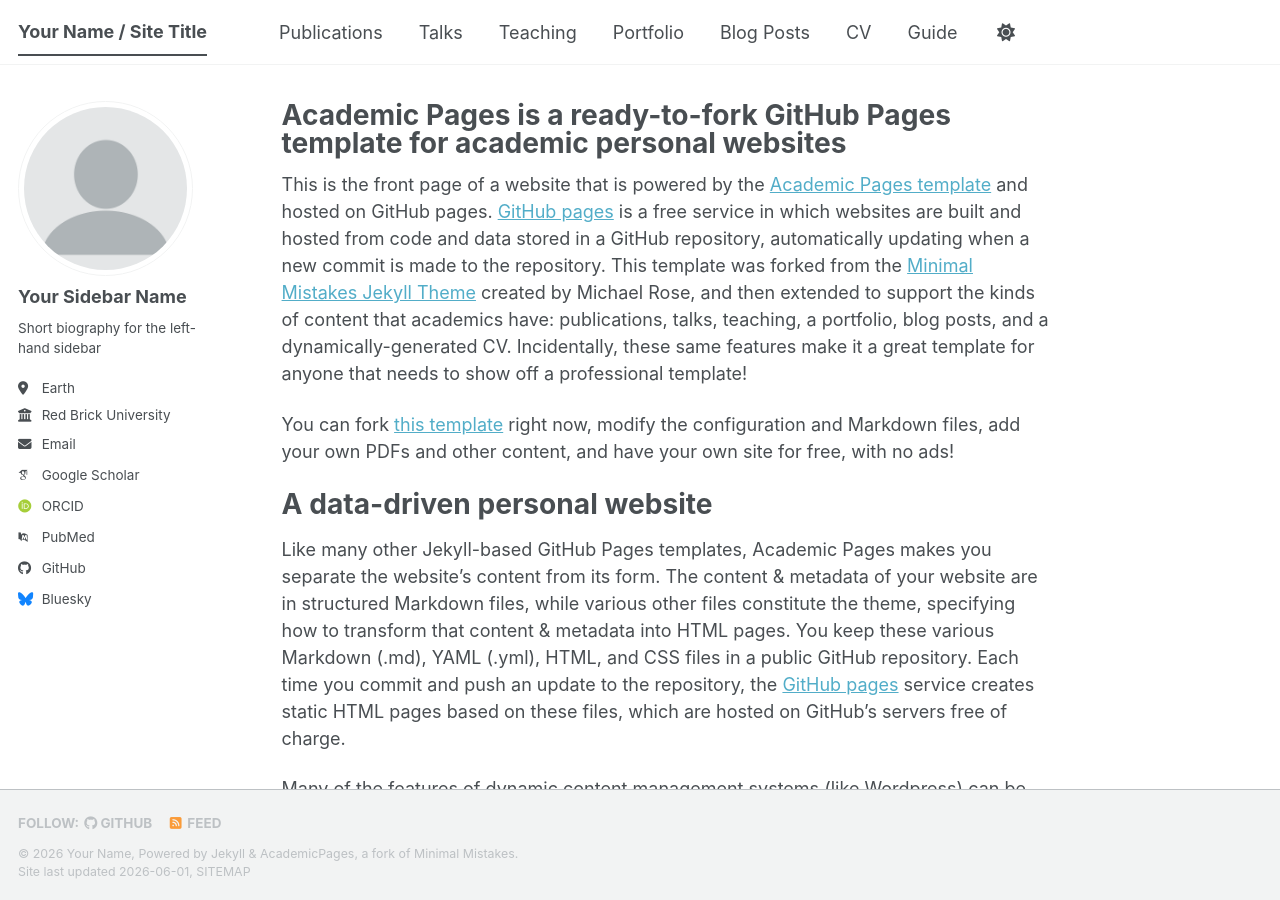
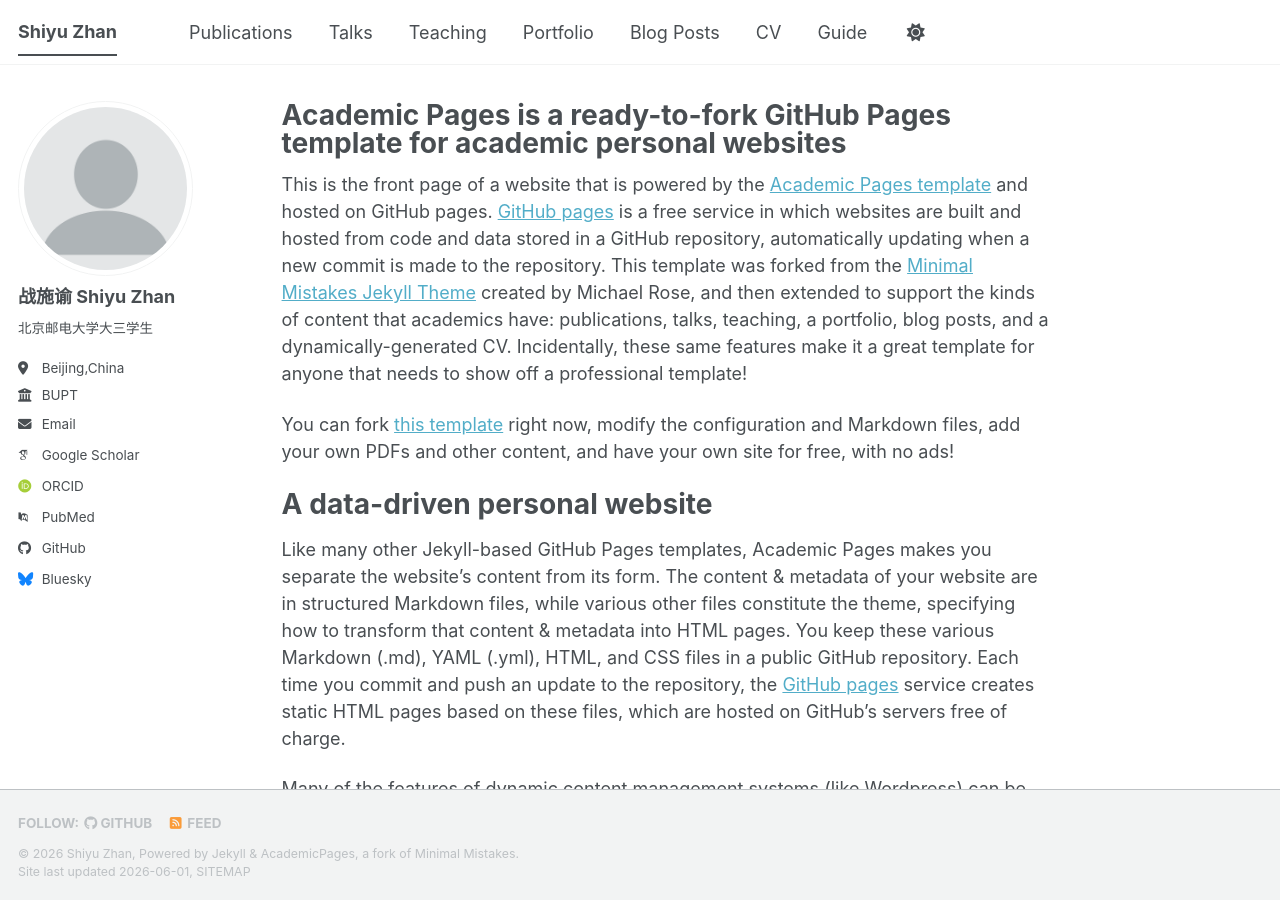
Before and after one commit to zhanshiyu2004/zhanshiyu2004.github.io, a Jekyll site: the page built from _pages/about.md, in a window 1280 px wide and 900 px high. Built offline with Jekyll 4.4.1, drawn with Linux system fonts in a browser that asks for light colours; some web fonts are replaced; a script bundle is joined from its source files by our own code; library files that are not in the unit come from our copies.

Commit message:
Update _config.yml

```diff
--- a/_config.yml
+++ b/_config.yml
@@ -9,14 +9,14 @@
 # Basic Site Settings
 locale                   : "en-US"
 site_theme               : "default" # The available themes options are "default", "air", "sunrise", "mint", "dirt" and "contrast"
-title                    : "Your Name / Site Title"
+title                    : "Shiyu Zhan"
 title_separator          : "-"
-name                     : &name "Your Name"
+name                     : &name "Shiyu Zhan"
 description              : &description "Your Name's academic portfolio"   # Update this with a general description of your site, this is the default if not overridden by a page
-url                      : https://academicpages.github.io # The base hostname & protocol for your site e.g. "https://[your GitHub username].github.io",
+url                      : https://zhanshiyu2004.github.io # The base hostname & protocol for your site e.g. "https://[your GitHub username].github.io",
                                                            # or if you already have some other page hosted on Github then use "https://[your GitHub username].github.io/[Your Repo Name]"
 baseurl                  : "" # the subpath of your site, e.g. "/blog"
-repository               : "academicpages/academicpages.github.io"
+repository               : "zhanshiyu2004/zhanshiyu2004.github.io"
 
 # Site Author - The following control what appear as part of the author content on the side bar.
 #               If a field is blank the icon and link will not appear, otherwise it will be shown.
@@ -24,13 +24,13 @@
 author:
   # Biographic information
   avatar           : "profile.png"
-  name             : "Your Sidebar Name"
+  name             : "战施谕 Shiyu Zhan"
   pronouns         : # example: "she/her"
-  bio              : "Short biography for the left-hand sidebar"
-  location         : "Earth"
-  employer         : "Red Brick University"
+  bio              : "北京邮电大学大三学生"
+  location         : "Beijing,China"
+  employer         : "BUPT"
   uri              : # URL
-  email            : "none@example.org"
+  email            : "1254200182@qq.com"
 
   # Academic websites
   academia         : # URL
```
